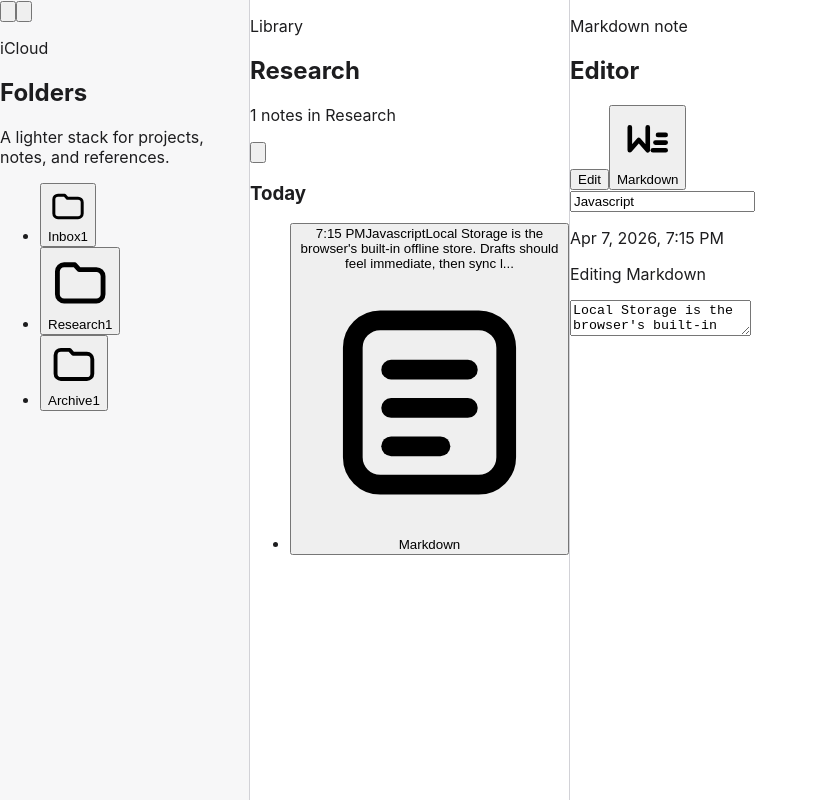
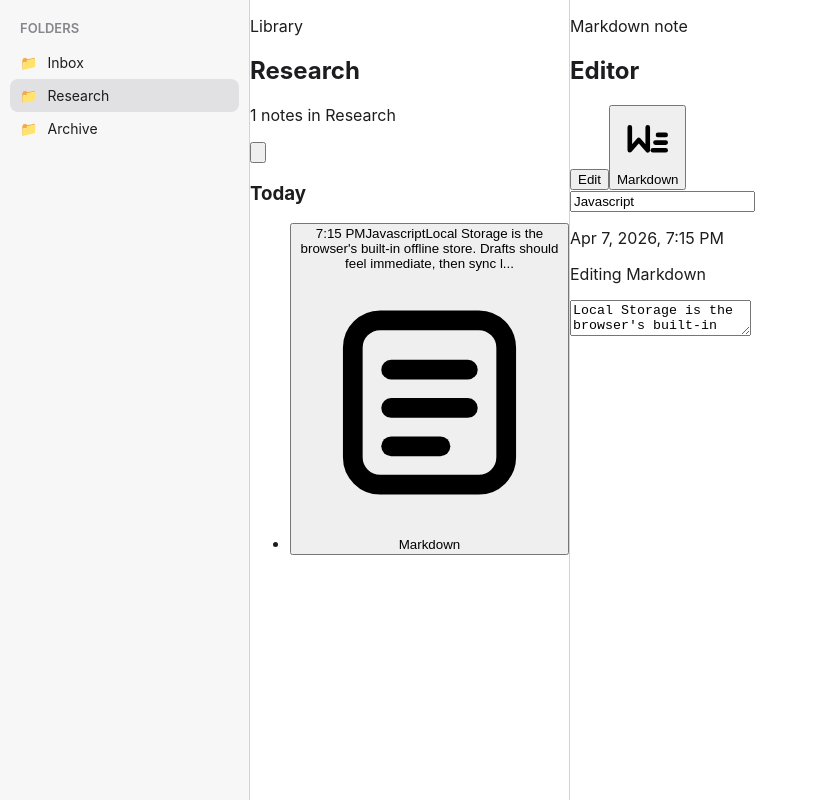
Before and after one commit to MizutaniSubaru/Markean, a React (Vite) app in the folder apps/web/: page / in a window 1280 px wide. Shown: the whole page, without its empty margins (0-818 px from the left). Built offline with nearby package versions, Linux system fonts and the light colour scheme.

Commit message:
feat: style FoldersPane to match Apple Notes

```diff
--- a/apps/web/src/components/layout/FoldersPane.tsx
+++ b/apps/web/src/components/layout/FoldersPane.tsx
@@ -1,5 +1,3 @@
-import { FolderIcon, FolderPlusIcon, SidebarIcon } from "./icons";
-
 type Folder = {
   id: string;
   name: string;
@@ -10,56 +8,28 @@ type FoldersPaneProps = {
   folders: Folder[];
   activeFolderId: string;
   onCreateFolder: () => void;
-  onHide: () => void;
+  onHide?: () => void;
   onSelectFolder: (folderId: string) => void;
 };
 
 export function FoldersPane({
   folders,
   activeFolderId,
-  onCreateFolder,
-  onHide,
   onSelectFolder,
 }: FoldersPaneProps) {
   return (
-    <section className="pane pane--folders" aria-labelledby="folders-title">
-      <div className="pane__toolbar">
-        <button className="pane-icon-button" type="button" aria-label="New folder" onClick={onCreateFolder}>
-          <FolderPlusIcon className="pane-icon-button__icon" />
-        </button>
-        <button className="pane-icon-button" type="button" aria-label="Hide folders" onClick={onHide}>
-          <SidebarIcon className="pane-icon-button__icon" />
-        </button>
-      </div>
-
-      <div className="pane__header pane__header--stacked">
-        <p className="pane__eyebrow">iCloud</p>
-        <h2 className="pane__title" id="folders-title">
-          Folders
-        </h2>
-        <p className="pane__subtitle">A lighter stack for projects, notes, and references.</p>
-      </div>
-
-      <div className="pane__body">
-        <ul className="folders-list">
-          {folders.map((folder) => (
-            <li key={folder.id}>
-              <button
-                className="folder-row"
-                type="button"
-                data-active={folder.id === activeFolderId ? "true" : undefined}
-                onClick={() => onSelectFolder(folder.id)}
-              >
-                <span className="folder-row__lead">
-                  <FolderIcon className="folder-row__icon" />
-                  <span className="folder-row__label">{folder.name}</span>
-                </span>
-                <span className="folder-row__count">{folder.count}</span>
-              </button>
-            </li>
-          ))}
-        </ul>
-      </div>
-    </section>
+    <>
+      <div className="sidebar-header">Folders</div>
+      {folders.map((folder) => (
+        <div
+          key={folder.id}
+          className={`sidebar-item ${folder.id === activeFolderId ? "active" : ""}`.trim()}
+          onClick={() => onSelectFolder(folder.id)}
+        >
+          <span className="sidebar-icon">📁</span>
+          <span>{folder.name}</span>
+        </div>
+      ))}
+    </>
   );
 }
--- a/apps/web/src/styles/app.css
+++ b/apps/web/src/styles/app.css
@@ -66,3 +66,31 @@ body {
   flex-direction: column;
   overflow: hidden;
 }
+
+.sidebar-header {
+  padding: 20px 20px 10px;
+  font-size: 13px;
+  font-weight: 600;
+  color: var(--text-secondary);
+  text-transform: uppercase;
+}
+
+.sidebar-item {
+  padding: 8px 20px;
+  display: flex;
+  align-items: center;
+  gap: 10px;
+  cursor: pointer;
+  font-size: 14px;
+}
+
+.sidebar-item.active {
+  background: #e1e1e3;
+  border-radius: 8px;
+  margin: 0 10px;
+  padding: 8px 10px;
+}
+
+.sidebar-icon {
+  color: var(--apple-blue);
+}
```
Also changed, not shown: 1 other file (tests, documents, lock files or other folders).
